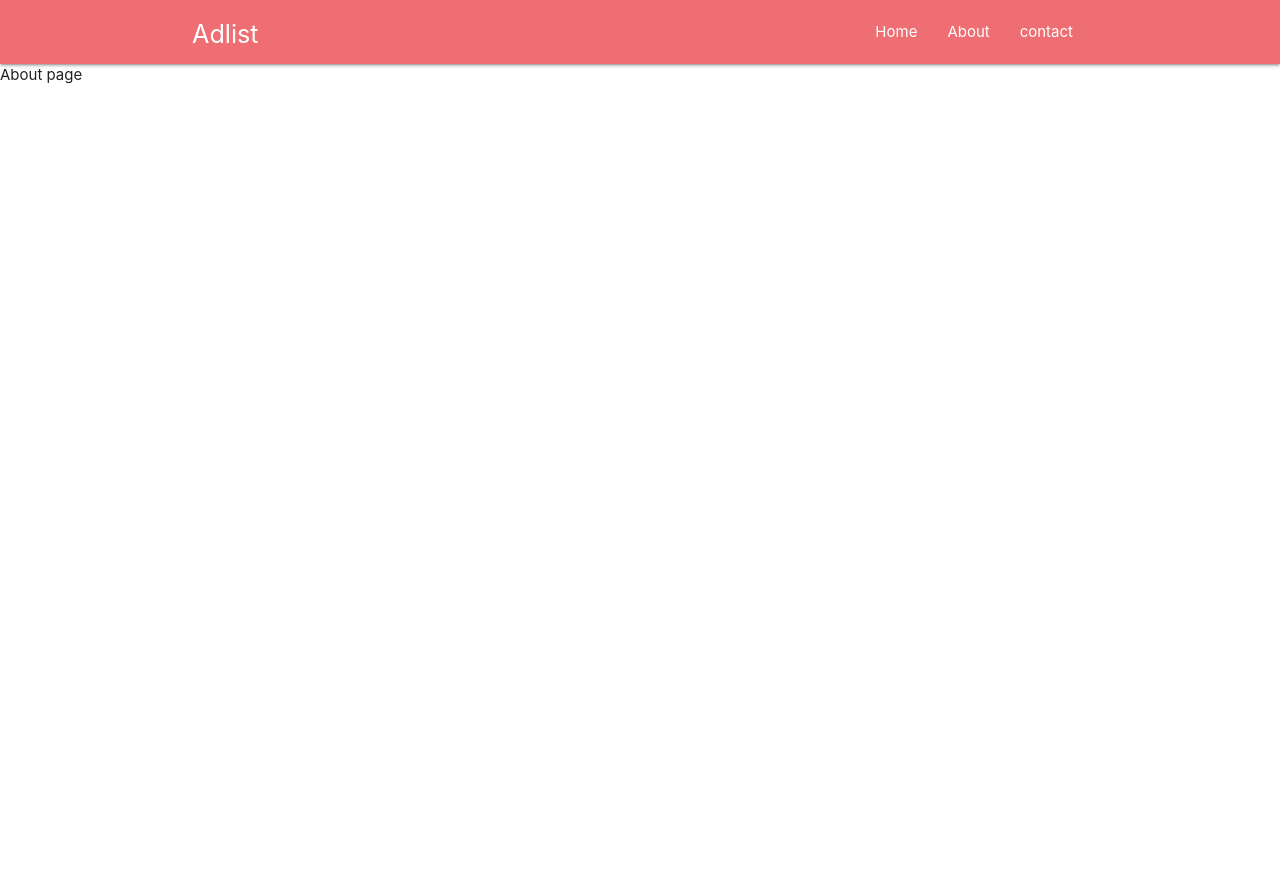
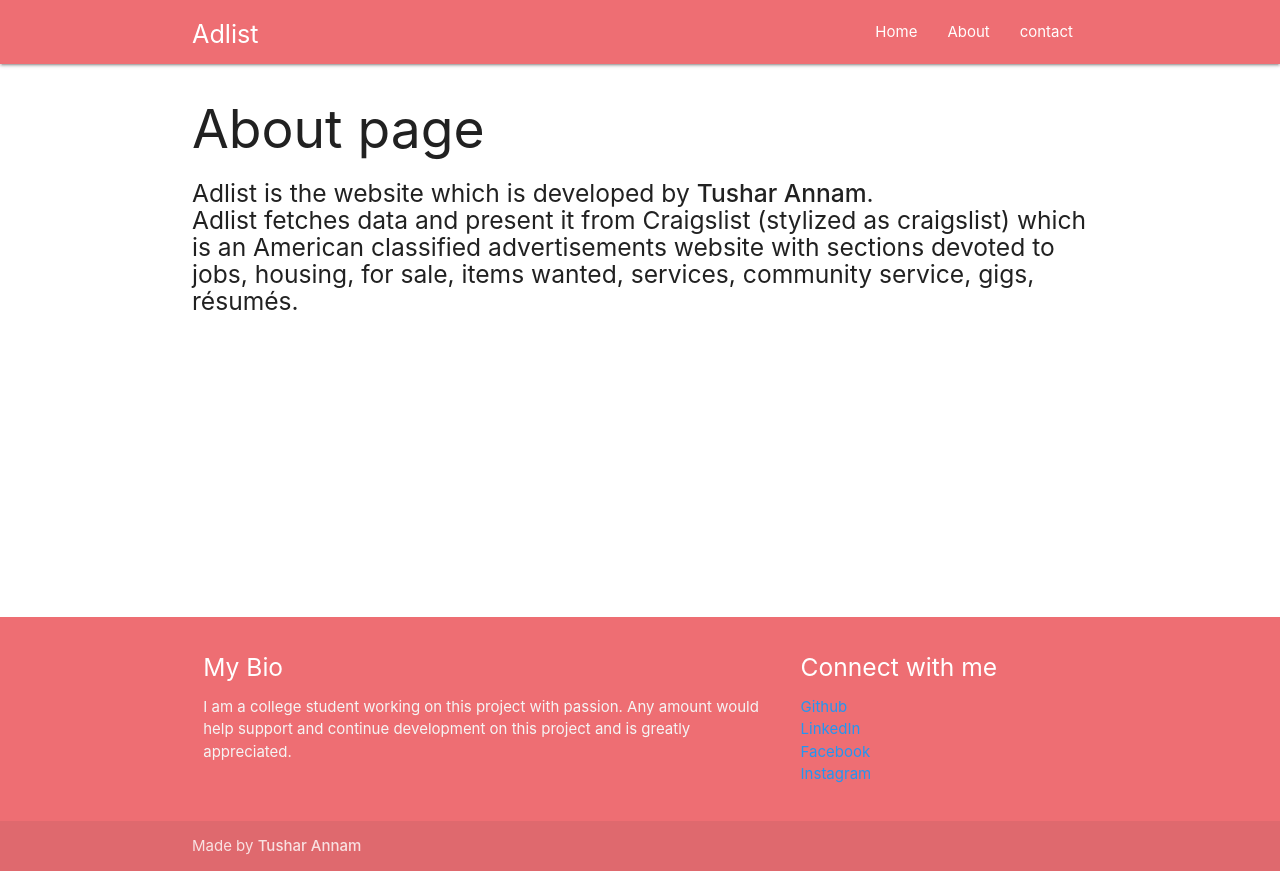
Before and after one commit to tussshar27/Adlist-Craigslist-Project-in-Django-with-API-Web-Scrapping, a Django app: page /about in a window 1280 px wide. Before the commit the page ends 84 px from the top, so only its background shows below. Run offline with Django 3.2, Linux system fonts and the light colour scheme.

Commit message:
project commited

```diff
--- a/templates/base.html
+++ b/templates/base.html
@@ -32,7 +32,34 @@
     {% block content %}
 
     {% endblock content %}
+    <br><br>
+    <footer class="page-footer">
+      <div class="container">
+        <div class="row">
+          <div class="col l8 s12">
+            <h5 class="white-text">My Bio</h5>
+            <p class="grey-text text-lighten-4">I am a college student working on this project with passion. Any amount would help support and continue development on this project and is greatly appreciated.</p>
 
+
+          </div>
+
+          <div class="col l4 s12">
+            <h5 class="white-text">Connect with me</h5>
+            <ul>
+              <li><a class="blue-text" href="https://github.com/tussshar27" target="_blank">Github</a></li>
+              <li><a class="blue-text" href="https://www.linkedin.com/in/tushar-annam-5a7a08133/" target="_blank">LinkedIn</a></li>
+              <li><a class="blue-text" href="https://www.facebook.com/tushar.annam/" target="_blank">Facebook</a></li>
+              <li><a class="blue-text" href="https://instagram.com/tussshar27" target="_blank">Instagram</a></li>
+            </ul>
+          </div>
+        </div>
+      </div>
+      <div class="footer-copyright">
+        <div class="container">
+        Made by <strong>Tushar Annam</strong>
+        </div>
+      </div>
+    </footer>
   <!--JavaScript at end of body for optimized loading-->
   <script type="text/javascript" src="{% static 'js/materialize.min.js' %}"></script>
 </body>
--- a/templates/my_app/about.html
+++ b/templates/my_app/about.html
@@ -1,4 +1,14 @@
 {% extends "base.html" %}
 {% block content %}
-  About page
+<div class="container">
+  <h2>
+    About page
+  </h2>
+  <h5>Adlist is the website which is developed by <strong>Tushar Annam</strong>. <br>
+    Adlist fetches data and present it from Craigslist (stylized as craigslist) which is an American classified advertisements
+    website with sections devoted to jobs, housing, for sale, items wanted, services, community service, gigs, résumés.
+
+  </h5>
+</div>
+<br><br><br><br><br><br><br><br><br><br><br>
 {% endblock content %}
```
Also changed, not shown: db.sqlite3, 2 other files.
